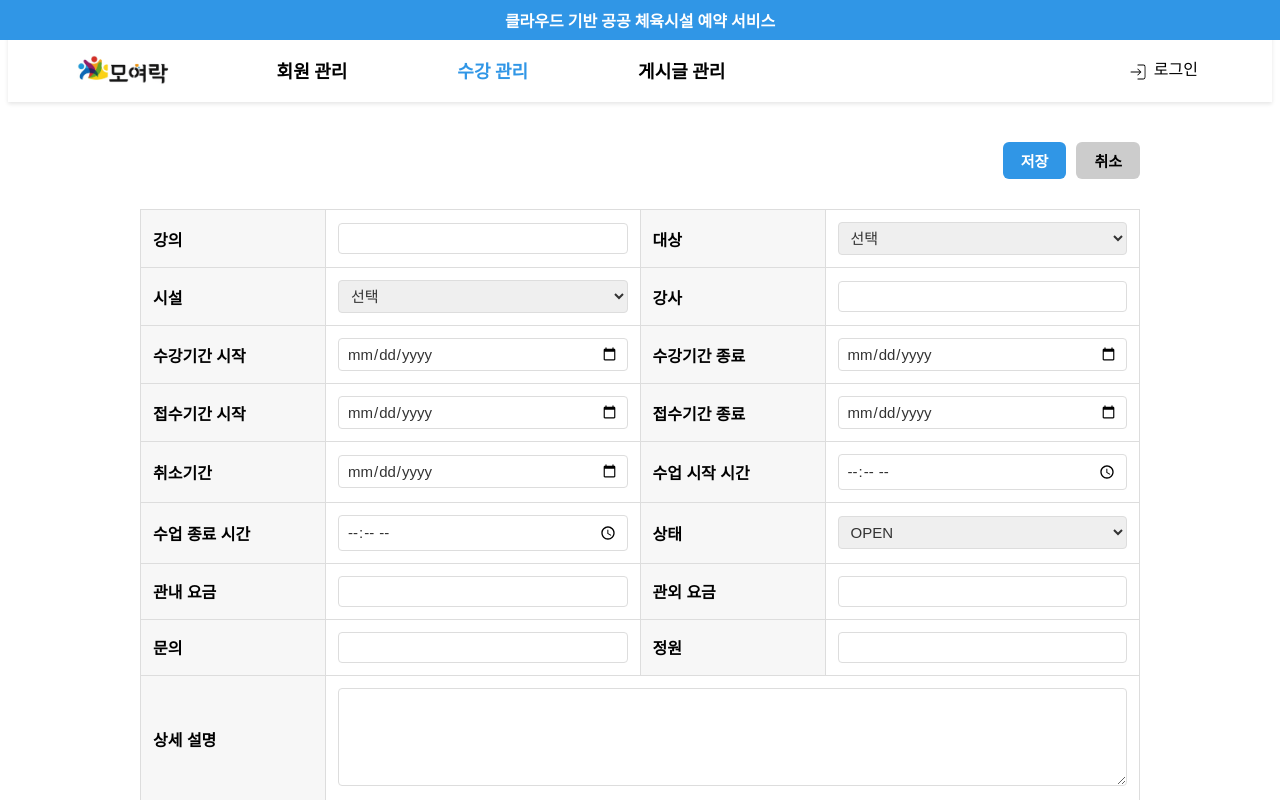
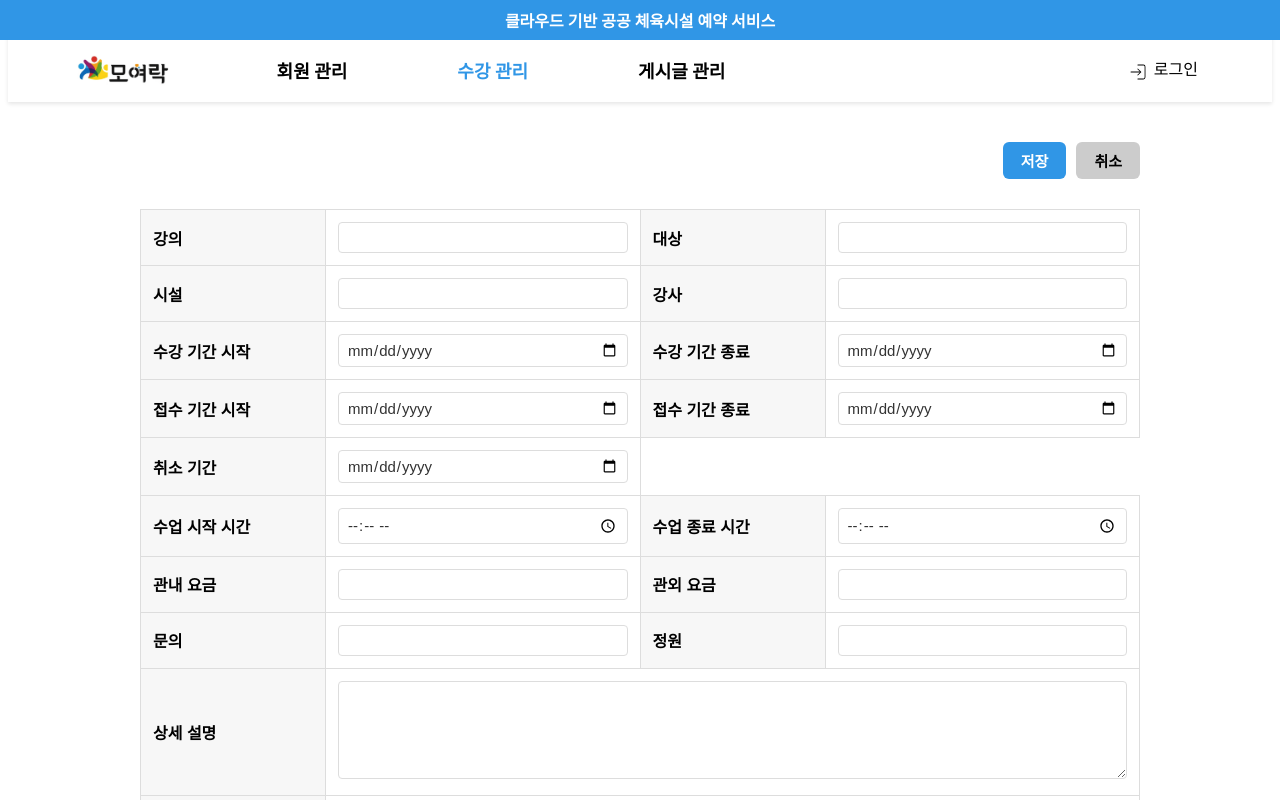
Before and after one commit to DEEPDIVE-CNE-TEAM2/moyeorak-FE2, a React (Vite) app: page /admin/program/add in a window 1280 px wide. Shown: the top 800 px of the page. Built offline with nearby package versions, Linux system fonts and the light colour scheme.

Commit message:
[FIX] 프로그램 생성 디자인 수정

```diff
--- a/src/Api.jsx
+++ b/src/Api.jsx
@@ -245,20 +245,8 @@ export const updateAdminProgram = async (programId, data) => {
 
 // 프로그램 삭제
 export const deleteProgram = async (programId) => {
-  const token = localStorage.getItem("accessToken") || "";
-  const response = await fetch(`${BASE_URL}/api/admin/programs/${programId}`, {
-    method: "DELETE",
-    headers: {
-      "Content-Type": "application/json",
-      Authorization: `Bearer ${token}`,
-    },
-  });
-
-  if (!response.ok) {
-    throw new Error("프로그램 삭제 실패");
-  }
-
-  return await response.json();
+  const response = await apiClient.delete(`/api/admin/programs/${programId}`);
+  return response.data;
 };
 
 // 공지사항 조회
--- a/src/pages/ClassManagement/ProgramAdd/ProgramAdd.jsx
+++ b/src/pages/ClassManagement/ProgramAdd/ProgramAdd.jsx
@@ -2,7 +2,7 @@ import React, { useState, useRef } from "react";
 import { useNavigate } from "react-router-dom";
 import styles from "./ProgramAdd.module.css";
 import AdminNavbar from "../../../components/Navbar/Navbar";
-import { createProgram } from "../../../Api"; // 경로 맞게 수정
+import { createProgram } from "../../../Api";
 
 const ProgramAdd = () => {
   const navigate = useNavigate();
@@ -11,7 +11,7 @@ const ProgramAdd = () => {
   const [formData, setFormData] = useState({
     title: "",
     target: "",
-    facilityId: "",
+    facilityName: "",
     instructorName: "",
     usageStartDate: "",
     usageEndDate: "",
@@ -23,22 +23,13 @@ const ProgramAdd = () => {
     contact: "",
     capacity: "",
     description: "",
-    imageUrl: "", // 대표 이미지 URL
+    imageUrl: "",
     category: "",
     classStartTime: "",
     classEndTime: "",
-    status: "OPEN",
     regionId: 1,
-    images: [], // 이미지 URL 배열
+    images: [],
   });
-
-  const facilityOptions = [
-    { id: 1, name: "송파체육문화회관" },
-    { id: 2, name: "중구 문화센터" },
-    { id: 3, name: "강남 스포츠센터" },
-  ];
-  const targetOptions = ["성인", "청소년", "어린이"];
-  const statusOptions = ["OPEN", "CLOSED"];
 
   const handleChange = (e) => {
     const { name, value } = e.target;
@@ -56,18 +47,13 @@ const ProgramAdd = () => {
     };
   };
 
-  // 이미지 등록 버튼 클릭 시 파일 선택창 열기
   const handleAddImageClick = () => {
-    if (fileInputRef.current) {
-      fileInputRef.current.click();
-    }
+    fileInputRef.current?.click();
   };
 
-  // 파일 선택 후 처리
   const handleFileChange = (e) => {
     const files = e.target.files;
     if (!files || files.length === 0) return;
-
     const file = files[0];
     const url = URL.createObjectURL(file);
 
@@ -76,15 +62,12 @@ const ProgramAdd = () => {
       return {
         ...prev,
         images: newImages,
-        imageUrl: newImages.length > 0 ? newImages[0] : "",
+        imageUrl: newImages[0] || "",
       };
     });
-
-    // 다시 같은 파일 선택 가능하도록 초기화
     e.target.value = null;
   };
 
-  // 마지막 이미지 삭제
   const handleDeleteLastImage = () => {
     if (formData.images.length === 0) {
       alert("삭제할 이미지가 없습니다.");
@@ -95,7 +78,7 @@ const ProgramAdd = () => {
       return {
         ...prev,
         images: newImages,
-        imageUrl: newImages.length > 0 ? newImages[0] : "",
+        imageUrl: newImages[0] || "",
       };
     });
   };
@@ -105,7 +88,7 @@ const ProgramAdd = () => {
       const payload = {
         title: formData.title,
         target: formData.target,
-        facilityId: Number(formData.facilityId),
+        facilityName: formData.facilityName,
         instructorName: formData.instructorName,
         usageStartDate: formData.usageStartDate,
         usageEndDate: formData.usageEndDate,
@@ -117,16 +100,16 @@ const ProgramAdd = () => {
         contact: formData.contact,
         capacity: Number(formData.capacity),
         description: formData.description,
-        imageUrl: formData.images.length > 0 ? formData.images[0] : "",
+        imageUrl: formData.images[0] || "",
         category: formData.category,
-        classStartTime: parseTimeStringToObj(formData.classStartTime),
-        classEndTime: parseTimeStringToObj(formData.classEndTime),
-        status: formData.status,
+        // LocalTime은 문자열로 전달
+        classStartTime: formData.classStartTime ? `${formData.classStartTime}:00` : null,
+        classEndTime: formData.classEndTime ? `${formData.classEndTime}:00` : null,
         regionId: formData.regionId,
       };
 
       await createProgram(payload);
-      alert("프로그램이 성공적으로 등록되었습니다.");
+      alert("프로그램이 등록되었습니다.");
       navigate("/admin/program");
     } catch (error) {
       alert("프로그램 등록 중 오류가 발생했습니다.");
@@ -169,38 +152,26 @@ const ProgramAdd = () => {
               </td>
               <th>대상</th>
               <td>
-                <select
+                <input
+                  type="text"
                   name="target"
                   value={formData.target}
                   onChange={handleChange}
-                  className={styles.selectInput}
-                >
-                  <option value="">선택</option>
-                  {targetOptions.map((opt) => (
-                    <option key={opt} value={opt}>
-                      {opt}
-                    </option>
-                  ))}
-                </select>
+                  className={styles.textInput}
+                />
               </td>
             </tr>
 
             <tr>
               <th>시설</th>
               <td>
-                <select
-                  name="facilityId"
-                  value={formData.facilityId}
+                <input
+                  type="text"
+                  name="facilityName"
+                  value={formData.facilityName}
                   onChange={handleChange}
-                  className={styles.selectInput}
-                >
-                  <option value="">선택</option>
-                  {facilityOptions.map((fac) => (
-                    <option key={fac.id} value={fac.id}>
-                      {fac.name}
-                    </option>
-                  ))}
-                </select>
+                  className={styles.textInput}
+                />
               </td>
               <th>강사</th>
               <td>
@@ -215,7 +186,7 @@ const ProgramAdd = () => {
             </tr>
 
             <tr>
-              <th>수강기간 시작</th>
+              <th>수강 기간 시작</th>
               <td>
                 <input
                   type="date"
@@ -225,7 +196,7 @@ const ProgramAdd = () => {
                   className={styles.textInput}
                 />
               </td>
-              <th>수강기간 종료</th>
+              <th>수강 기간 종료</th>
               <td>
                 <input
                   type="date"
@@ -238,7 +209,7 @@ const ProgramAdd = () => {
             </tr>
 
             <tr>
-              <th>접수기간 시작</th>
+              <th>접수 기간 시작</th>
               <td>
                 <input
                   type="date"
@@ -248,7 +219,7 @@ const ProgramAdd = () => {
                   className={styles.textInput}
                 />
               </td>
-              <th>접수기간 종료</th>
+              <th>접수 기간 종료</th>
               <td>
                 <input
                   type="date"
@@ -261,7 +232,7 @@ const ProgramAdd = () => {
             </tr>
 
             <tr>
-              <th>취소기간</th>
+              <th>취소 기간</th>
               <td>
                 <input
                   type="date"
@@ -271,6 +242,9 @@ const ProgramAdd = () => {
                   className={styles.textInput}
                 />
               </td>
+            </tr>
+
+            <tr>
               <th>수업 시작 시간</th>
               <td>
                 <input
@@ -281,9 +255,6 @@ const ProgramAdd = () => {
                   className={styles.textInput}
                 />
               </td>
-            </tr>
-
-            <tr>
               <th>수업 종료 시간</th>
               <td>
                 <input
@@ -293,21 +264,6 @@ const ProgramAdd = () => {
                   onChange={handleChange}
                   className={styles.textInput}
                 />
-              </td>
-              <th>상태</th>
-              <td>
-                <select
-                  name="status"
-                  value={formData.status}
-                  onChange={handleChange}
-                  className={styles.selectInput}
-                >
-                  {statusOptions.map((st) => (
-                    <option key={st} value={st}>
-                      {st}
-                    </option>
-                  ))}
-                </select>
               </td>
             </tr>
 
@@ -373,7 +329,6 @@ const ProgramAdd = () => {
               </td>
             </tr>
 
-            {/* 이미지 등록/삭제 UI */}
             <tr>
               <th>이미지</th>
               <td colSpan="3">
@@ -391,7 +346,6 @@ const ProgramAdd = () => {
                   ))}
                 </div>
                 <div className={styles.imageBtnGroup}>
-                  {/* 파일 입력 숨김 */}
                   <input
                     type="file"
                     accept="image/*"
@@ -399,7 +353,6 @@ const ProgramAdd = () => {
                     ref={fileInputRef}
                     onChange={handleFileChange}
                   />
-
                   <button
                     type="button"
                     className={styles.imageBtn}
--- a/src/pages/PostManagement/PromotionMaterial/PromotionMaterial.jsx
+++ b/src/pages/PostManagement/PromotionMaterial/PromotionMaterial.jsx
@@ -1,26 +1,25 @@
-// src/pages/Admin/PromotionMaterial/PromotionMaterial.jsx
 import React, { useState, useEffect } from 'react';
 import { useNavigate } from 'react-router-dom';
 import styles from './PromotionMaterial.module.css';
 import Navbar from '../../../components/Navbar/Navbar';
 import PromotionAddEditPopup from '../PromotionAddPopup/PromotionAddPopup';
-import { getPromotionImages } from '../../../Api'; // API 호출 함수 import
+import { getPromotionImages } from '../../../Api';
 
 const PromotionMaterial = () => {
   const navigate = useNavigate();
   const [data, setData] = useState([]);
   const [isPopupOpen, setIsPopupOpen] = useState(false);
-  const [editingItem, setEditingItem] = useState(null); // 수정 중인 아이템(null=추가)
+  const [editingItem, setEditingItem] = useState(null);
 
-  // ✅ 페이지 로드 시 홍보물 리스트 API 호출
+  // ✅ 조회 API
   useEffect(() => {
     const fetchData = async () => {
       try {
         const res = await getPromotionImages();
         const formattedData = res.map(item => ({
           id: item.id,
-          image: item.imageUrl, // API 필드명: imageUrl
-          visible: item.active, // API 필드명: active
+          image: item.imageUrl,
+          visible: item.active,
           displayOrder: item.displayOrder
         }));
         setData(formattedData);
@@ -32,36 +31,30 @@ const PromotionMaterial = () => {
     fetchData();
   }, []);
 
+  // ✅ 표시 여부 변경 (프론트 상태만 변경)
   const handleVisibilityChange = (id) => {
-    const updatedData = data.map(item =>
-      item.id === id ? { ...item, visible: !item.visible } : item
+    setData(prevData =>
+      prevData.map(item =>
+        item.id === id ? { ...item, visible: !item.visible } : item
+      )
     );
-    setData(updatedData);
-    // 필요하면 여기서 표시 여부 변경 API 호출(PATCH) 추가 가능
   };
 
+  // ✅ 추가 버튼 → 팝업 열기
   const openAddPopup = () => {
     setEditingItem(null);
     setIsPopupOpen(true);
   };
 
+  // ✅ 수정 버튼 → 수정 페이지 이동
   const openEditPage = () => {
     navigate('/admin/post/promotion/edit');
   };
 
-  const handleSave = (image) => {
-    if (editingItem) {
-      // 수정
-      const updatedData = data.map(item =>
-        item.id === editingItem.id ? { ...item, image } : item
-      );
-      setData(updatedData);
-    } else {
-      // 추가 (프론트에서만 반영 — 실제 API 호출 필요)
-      const newId = data.length ? Math.max(...data.map(d => d.id)) + 1 : 1;
-      const newItem = { id: newId, image, visible: false };
-      setData([...data, newItem]);
-    }
+  // ✅ 팝업 저장 후 처리 (여기서는 단순히 닫기만)
+  const handleSave = () => {
+    setIsPopupOpen(false);
+    // 저장 후 다시 조회 필요하면 여기서 fetchData() 호출 가능
   };
 
   return (
@@ -108,6 +101,7 @@ const PromotionMaterial = () => {
         </table>
       </div>
 
+      {/* 추가 팝업 */}
       {isPopupOpen && (
         <PromotionAddEditPopup
           onClose={() => setIsPopupOpen(false)}
```
